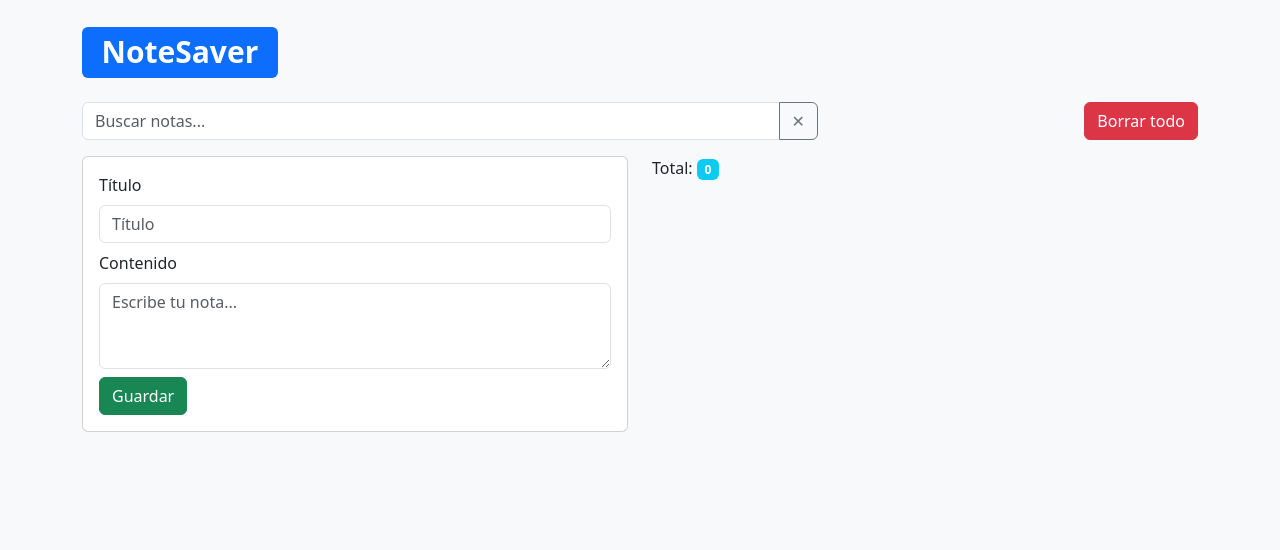
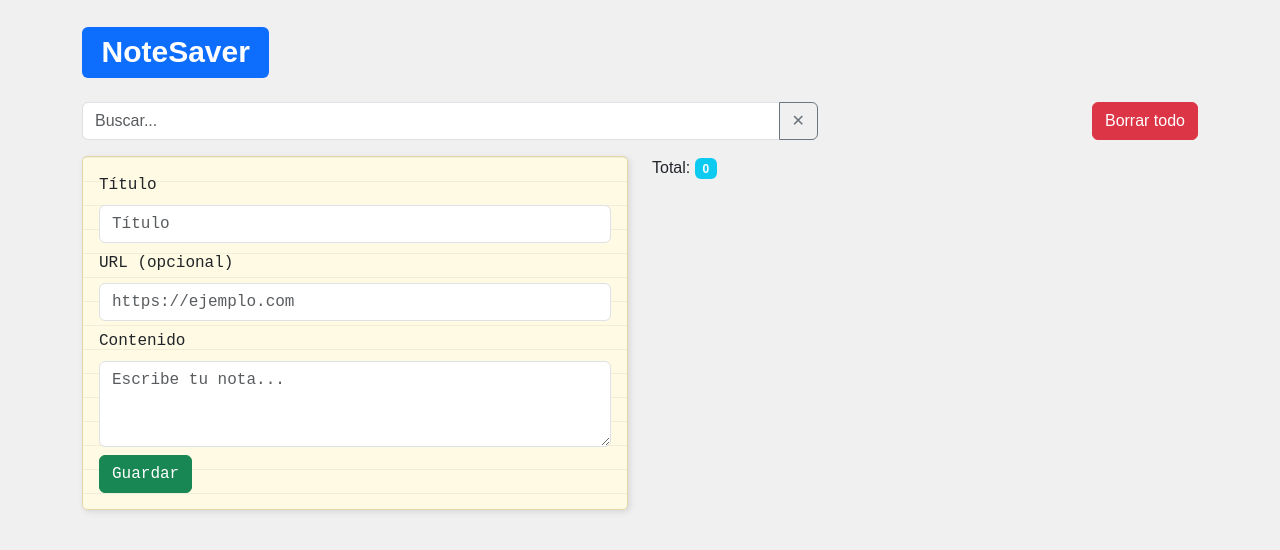
Before and after one commit to sleppy21/NoteSaver-V1, a React (Create React App) app: page / in a window 1280 px wide. Shown: the top 550 px of the page. Built offline with nearby package versions, Linux system fonts and the light colour scheme.

Commit message:
urls agregadas

```diff
--- a/src/App.js
+++ b/src/App.js
@@ -25,7 +25,8 @@ function App() {
 
   const filtered = notes.filter(n =>
     n.title.toLowerCase().includes(filter.toLowerCase()) ||
-    n.content.toLowerCase().includes(filter.toLowerCase())
+    n.content.toLowerCase().includes(filter.toLowerCase()) ||
+    (n.url && n.url.toLowerCase().includes(filter.toLowerCase()))
   )
 
   return (
@@ -37,7 +38,7 @@ function App() {
         <Col md={8}>
           <InputGroup>
             <FormControl
-              placeholder="Buscar notas..."
+              placeholder="Buscar..."
               value={filter}
               onChange={e=>setFilter(e.target.value)}
             />
@@ -52,11 +53,7 @@ function App() {
         <Col md={6}><NoteForm onAdd={addNote}/></Col>
         <Col md={6}>
           <p>Total: <Badge bg="info">{notes.length}</Badge></p>
-          <NoteList
-            notes={filtered}
-            onDelete={deleteNote}
-            onEdit={editNote}
-          />
+          <NoteList notes={filtered} onDelete={deleteNote} onEdit={editNote} />
         </Col>
       </Row>
     </Container>
--- a/src/NoteForm.js
+++ b/src/NoteForm.js
@@ -3,16 +3,17 @@ import { Form, Button, Card } from 'react-bootstrap'
 
 function NoteForm({ onAdd }) {
   const [title, setTitle] = useState('')
+  const [url, setUrl] = useState('')
   const [content, setContent] = useState('')
 
   const handleSave = () => {
-    if (!title||!content) return
-    onAdd({ title, content, date: new Date().toLocaleString() })
-    setTitle(''); setContent('')
+    if (!title || !content) return
+    onAdd({ title, url: url||null, content, date: new Date().toLocaleString() })
+    setTitle(''); setUrl(''); setContent('')
   }
 
   return (
-    <Card className="mb-3">
+    <Card className="mb-3 note-card">
       <Card.Body>
         <Form.Group className="mb-2">
           <Form.Label>Título</Form.Label>
@@ -20,6 +21,14 @@ function NoteForm({ onAdd }) {
             value={title}
             onChange={e=>setTitle(e.target.value)}
             placeholder="Título"
+          />
+        </Form.Group>
+        <Form.Group className="mb-2">
+          <Form.Label>URL (opcional)</Form.Label>
+          <Form.Control
+            value={url}
+            onChange={e=>setUrl(e.target.value)}
+            placeholder="https://ejemplo.com"
           />
         </Form.Group>
         <Form.Group className="mb-2">
--- a/src/NoteList.js
+++ b/src/NoteList.js
@@ -4,11 +4,11 @@ import { CSSTransition, TransitionGroup } from 'react-transition-group'
 
 function NoteList({ notes, onDelete, onEdit }) {
   const [editIdx, setEditIdx] = useState(null)
-  const [temp, setTemp] = useState({ title:'', content:'' })
+  const [temp, setTemp] = useState({ title:'', url:'', content:'' })
 
   const openEdit = (i,n) => {
     setEditIdx(i)
-    setTemp({ title:n.title, content:n.content })
+    setTemp({ title:n.title, url:n.url||'', content:n.content })
   }
   const saveEdit = () => {
     onEdit(editIdx, { ...temp, date: new Date().toLocaleString() })
@@ -21,9 +21,14 @@ function NoteList({ notes, onDelete, onEdit }) {
       <TransitionGroup className="list-unstyled">
         {notes.map((n,i) => (
           <CSSTransition key={i} timeout={500} classNames="fade">
-            <Card className="mb-2">
+            <Card className="mb-2 note-card">
               <Card.Body>
-                <Card.Title>{n.title}</Card.Title>
+                <Card.Title>
+                  {n.url
+                    ? <a href={n.url} target="_blank" rel="noopener noreferrer">{n.title}</a>
+                    : n.title
+                  }
+                </Card.Title>
                 <Card.Text>{n.content}</Card.Text>
                 <Card.Subtitle className="mb-2 text-muted">{n.date}</Card.Subtitle>
                 <Button size="sm" variant="primary" onClick={()=>openEdit(i,n)}>Editar</Button>{' '}
@@ -42,6 +47,13 @@ function NoteList({ notes, onDelete, onEdit }) {
             <Form.Control
               value={temp.title}
               onChange={e=>setTemp({...temp, title:e.target.value})}
+            />
+          </Form.Group>
+          <Form.Group className="mb-2">
+            <Form.Label>URL</Form.Label>
+            <Form.Control
+              value={temp.url}
+              onChange={e=>setTemp({...temp, url:e.target.value})}
             />
           </Form.Group>
           <Form.Group>
--- a/src/index.css
+++ b/src/index.css
@@ -1,17 +1,23 @@
 body {
-  background: #f8f9fa;
+  background: #f0f0f0;
+  font-family: sans-serif;
 }
-.card {
-  transition: transform .2s, box-shadow .2s;
+.note-card {
+  background: #fffae3;
+  border: 1px solid #e1d6a7;
+  border-radius: 5px;
+  font-family: 'Courier New', monospace;
+  box-shadow: 2px 2px 6px rgba(0,0,0,0.1);
 }
-.card:hover {
-  transform: scale(1.02);
-  box-shadow: 0 8px 20px rgba(0,0,0,.1);
+.note-card .card-body {
+  background-image:
+    linear-gradient(rgba(0,0,0,0.05) 1px, transparent 1px);
+  background-size: 100% 1.5em;
 }
-.fade-enter {
-  opacity: 0;
+.card-title a {
+  color: #333;
+  text-decoration: none;
 }
-.fade-enter-active {
-  opacity: 1;
-  transition: opacity .5s ease-in;
+.card-title a:hover {
+  text-decoration: underline;
 }
```
